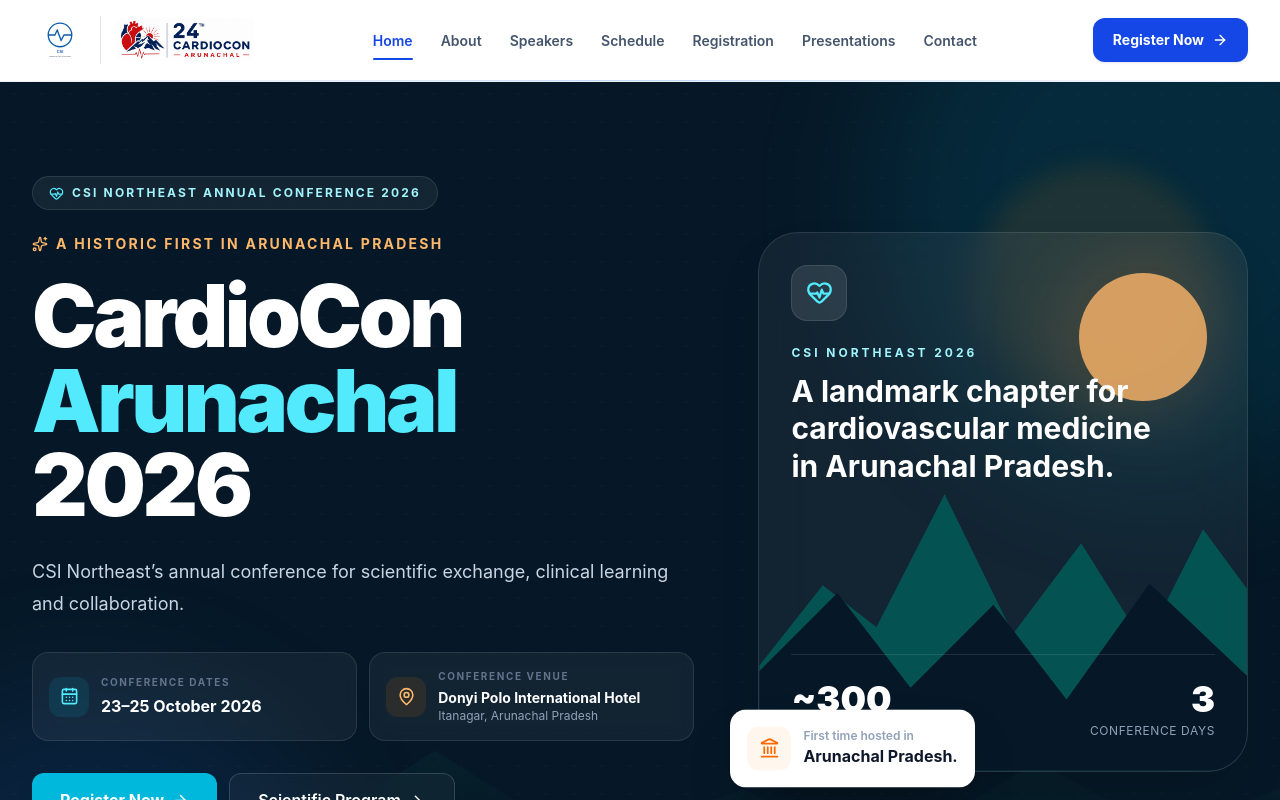
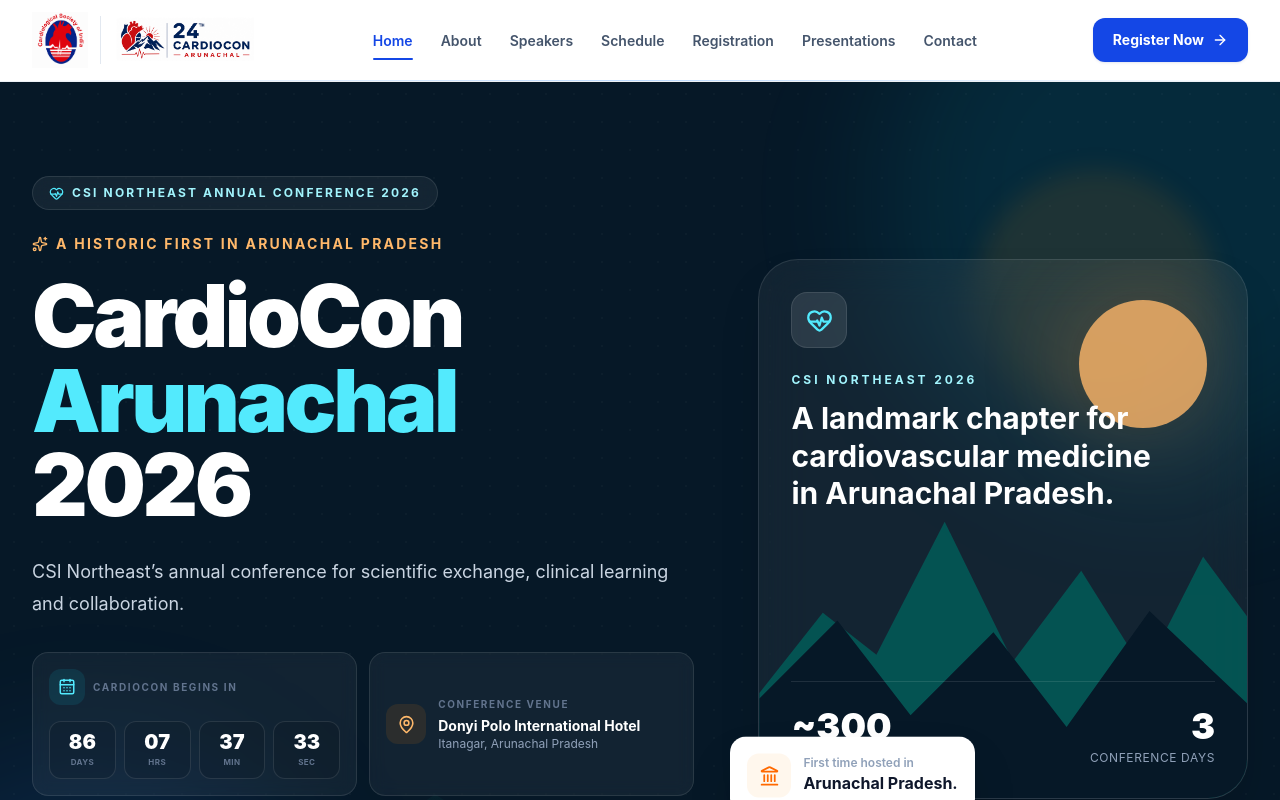
Before and after one commit to tunu7/cardioconarunachal, a React (Vite) app: page / in a window 1280 px wide. Shown: the top 800 px of the page. Built offline with nearby package versions, Linux system fonts and the light colour scheme.

Commit message:
home page and about

```diff
--- a/src/components/Navbar.jsx
+++ b/src/components/Navbar.jsx
@@ -9,7 +9,7 @@
   MapPin,
 } from "lucide-react";
 import cardioconLogo from "../assets/cardioconlogo.png";
-import csiLogo from "../assets/csi-logo.svg";
+import csiLogo from "../assets/csi-logo.png";
 
 function Navbar() {
   const [isOpen, setIsOpen] = useState(false);
--- a/src/pages/About.jsx
+++ b/src/pages/About.jsx
@@ -1,3 +1,4 @@
+import { useEffect } from "react";
 import { motion } from "framer-motion";
 import { Link } from "react-router-dom";
 
@@ -31,6 +32,18 @@
 } from "lucide-react";
 
 function About() {
+  useEffect(() => {
+    if (window.location.hash === "#organising-committee") {
+      setTimeout(() => {
+        document
+          .getElementById("organising-committee")
+          ?.scrollIntoView({
+            behavior: "smooth",
+            block: "start",
+          });
+      }, 100);
+    }
+  }, []);
   /* =========================================================
      ANIMATIONS
   ========================================================= */
@@ -1097,7 +1110,8 @@
             LEADERSHIP
         ====================================================== */}
 
-        <section className="py-20 sm:py-24 lg:py-32">
+        <section  id="organising-committee"
+        className="py-20 sm:py-24 lg:py-32">
 
           <div className="mx-auto max-w-7xl px-4 sm:px-6 lg:px-8">
 
--- a/src/pages/Home.jsx
+++ b/src/pages/Home.jsx
@@ -32,6 +32,7 @@
 import animeshmishra from "../assets/animesh-mishra.jpeg";
 import rituparnabaruah from "../assets/rituparna-baruah.jpeg";
 import djdutta from "../assets/dj-dutta.jpeg";
+import hckalita from "../assets/hc-kalita.jpeg";
 
 import aeyoLake from "../assets/arunachal/Aeyo-Lake.jpg";
 import pomoValley from "../assets/arunachal/Pomo-Valley.jpg";
@@ -106,12 +107,12 @@
   const leadership = [
     {
       name: "Dr. Rinchin Megeji",
-      role: "Organising Chairman",
+      role: "Organising Chairperson",
       image: rinchinMegeji,
     },
     {
       name: "Dr. Tony Ete",
-      role: "Organising Secretary",
+      role: "General Secretary",
       image: tonyEte,
     },
     {
@@ -121,7 +122,7 @@
     },
     {
       name: "Dr. Amit Malviya",
-      role: "Scientific Chairman",
+      role: "Scientific Chairperson",
       image: amitMalviya,
     },
     {
@@ -130,14 +131,19 @@
       image: djdutta,
     },
     {
+      name: "Dr. Rituparna Baruah",
+      role: "General Secretary CSI Northeast",
+      image: rituparnabaruah,
+    },
+    {
       name: "Dr. Animesh Mishra",
-      role: "Scientific Chairman",
+      role: "Patron",
       image: animeshmishra,
     },
     {
-      name: "Dr. Rituparna Baruah",
-      role: "Secretary CSI",
-      image: rituparnabaruah,
+      name: "Dr. HC Kalita",
+      role: "Executive Member CSI Northeast",
+      image: hckalita,
     },
   ];
 
@@ -331,6 +337,44 @@
     );
   };
 
+  const [timeLeft, setTimeLeft] = useState({
+  days: 0,
+  hours: 0,
+  minutes: 0,
+  seconds: 0,
+});
+
+useEffect(() => {
+  const eventDate = new Date("2026-10-23T00:00:00+05:30").getTime();
+
+  const updateCountdown = () => {
+    const difference = eventDate - Date.now();
+
+    if (difference <= 0) {
+      setTimeLeft({
+        days: 0,
+        hours: 0,
+        minutes: 0,
+        seconds: 0,
+      });
+      return;
+    }
+
+    setTimeLeft({
+      days: Math.floor(difference / (1000 * 60 * 60 * 24)),
+      hours: Math.floor((difference / (1000 * 60 * 60)) % 24),
+      minutes: Math.floor((difference / (1000 * 60)) % 60),
+      seconds: Math.floor((difference / 1000) % 60),
+    });
+  };
+
+  updateCountdown();
+
+  const timer = setInterval(updateCountdown, 1000);
+
+  return () => clearInterval(timer);
+}, []);
+
   return (
     <>
       <Navbar />
@@ -421,19 +465,39 @@
                   variants={fadeUp}
                   className="mt-8 grid max-w-2xl gap-3 sm:grid-cols-2"
                 >
-                  <div className="flex items-center gap-3 rounded-2xl border border-white/10 bg-white/5 p-4 backdrop-blur">
-                    <div className="flex h-10 w-10 shrink-0 items-center justify-center rounded-xl bg-cyan-400/10 text-cyan-300">
-                      <CalendarDays size={19} />
+                  <div className="rounded-2xl border border-white/10 bg-white/5 p-4 backdrop-blur">
+  <div className="flex items-center gap-2">
+    <div className="flex h-9 w-9 shrink-0 items-center justify-center rounded-xl bg-cyan-400/10 text-cyan-300">
+      <CalendarDays size={18} />
     </div>
 
     <div>
       <p className="text-[10px] font-bold uppercase tracking-[0.16em] text-slate-500">
-                        Conference Dates
+        CardioCon Begins In
+      </p>
+    </div>
+  </div>
+
+  <div className="mt-4 grid grid-cols-4 gap-2">
+    {[
+      [timeLeft.days, "Days"],
+      [timeLeft.hours, "Hrs"],
+      [timeLeft.minutes, "Min"],
+      [timeLeft.seconds, "Sec"],
+    ].map(([value, label]) => (
+      <div
+        key={label}
+        className="rounded-xl border border-white/10 bg-black/10 px-2 py-2.5 text-center"
+      >
+        <p className="text-lg font-black leading-none text-white sm:text-xl">
+          {String(value).padStart(2, "0")}
         </p>
 
-                      <p className="mt-1 text-sm font-bold text-white sm:text-base">
-                        23–25 October 2026
+        <p className="mt-1 text-[8px] font-bold uppercase tracking-wider text-slate-500">
+          {label}
         </p>
+      </div>
+    ))}
   </div>
 </div>
 
@@ -1050,7 +1114,7 @@
               </motion.div>
 
               <Link
-                to="/about"
+                 to="/about#organising-committee"
                 className="group flex w-fit items-center gap-2 font-bold text-blue-700"
               >
                 View Full Committee
```
Also changed, not shown: src/assets/csi-logo.png (added), src/assets/csi-logo.svg (deleted). Lines whose indentation alone changed are shown as unchanged.
